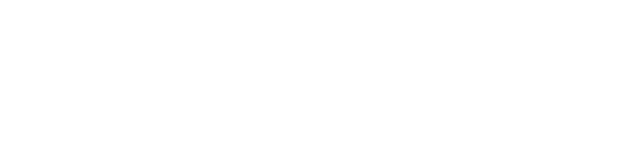
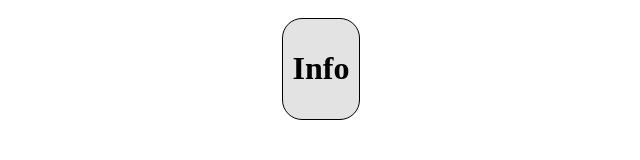
Before and after one commit to Proxtx/caption, a plain HTML site: page info/index.html in a window 1280 px wide. Shown: the whole page, without its empty margins (327-967 px from the left). Drawn offline with Linux system fonts and the light colour scheme.

Commit message:
info box

```diff
--- a/info/index.html
+++ b/info/index.html
@@ -9,7 +9,9 @@
 </head>
 
 <body>
-
+  <div class="wrap">
+    <h1>Info</h1>
+  </div>
 </body>
 
 </html>
```
